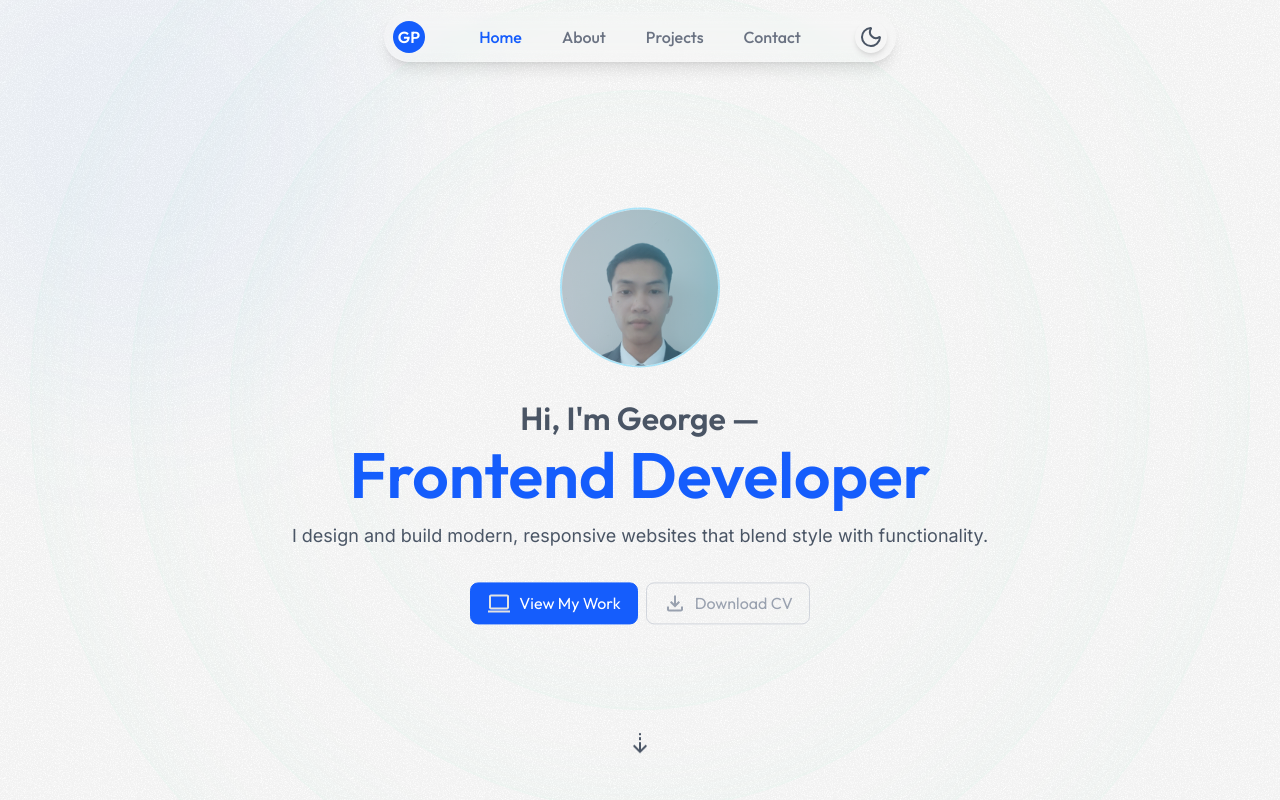
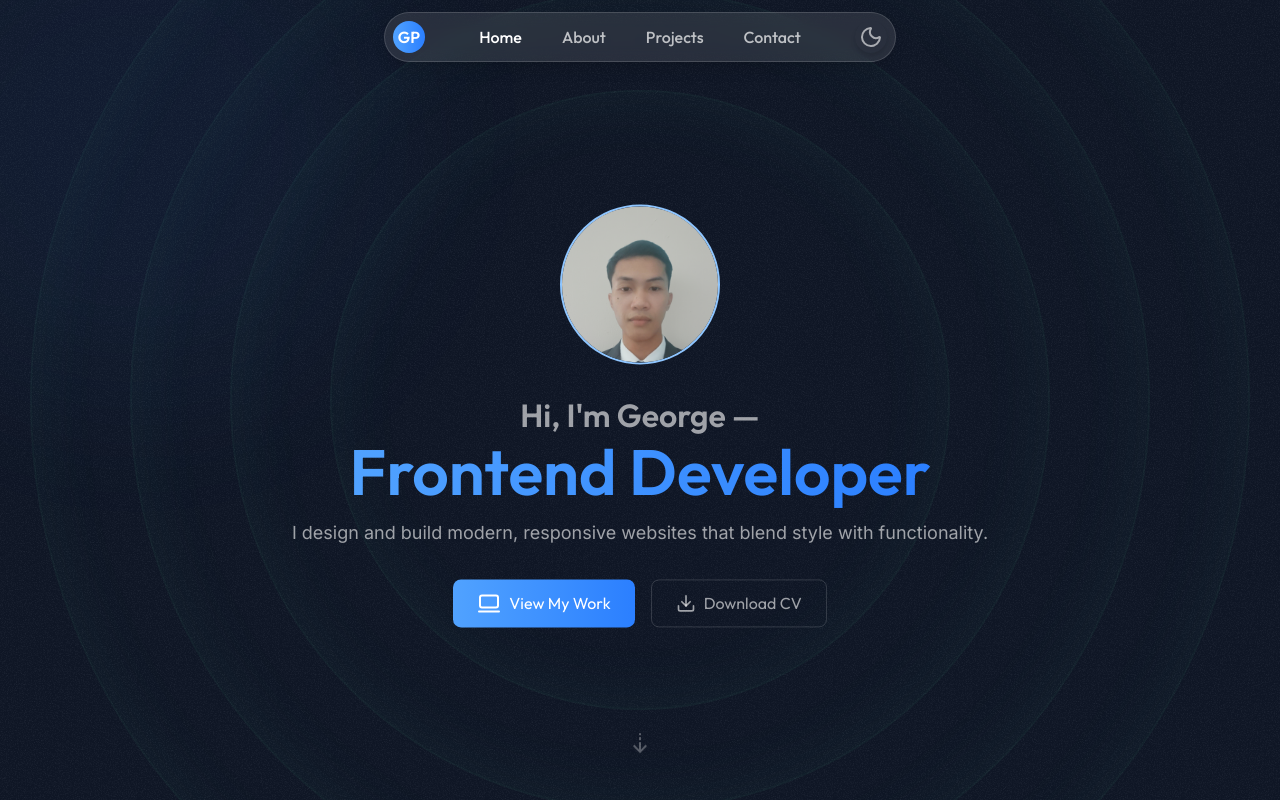
Before and after one commit to lendelpe/v2.lendelpe, a React (Vite) app: page / in a window 1280 px wide. Built offline with nearby package versions, Linux system fonts and the light colour scheme.

Commit message:
adding lucide icons

```diff
--- a/index.html
+++ b/index.html
@@ -37,7 +37,7 @@
 
     <title>v2.lendelpe</title>
   </head>
-  <body>
+  <body class="bg-gray-900 text-white/60 antialiased">
     <div id="root"></div>
     <script type="module" src="/src/main.jsx"></script>
   </body>
--- a/src/components/Hero.jsx
+++ b/src/components/Hero.jsx
@@ -1,10 +1,11 @@
 import heroProfile from "../assets/images/hero-profile.jpg";
 import grainImage from "../assets/images/grain.jpg";
+import { ArrowDown, Download, LaptopMinimal } from "lucide-react";
 
 export default function Hero() {
   return (
     <>
-      <section className="section relative z-0 h-svh overflow-clip">
+      <section className="section relative z-0 h-svh overflow-clip bg-gray-900">
         {/* blue gradient circle */}
         <div className="absolute -top-28 -left-28 -z-10 h-[250px] w-[250px] sm:h-[500px] sm:w-[500px]  rounded-full bg-gradient-to-tr from-blue-400/5 to-blue-500/5 blur-[80px]"></div>
 
@@ -23,52 +24,34 @@ export default function Hero() {
 
         <div className="absolute top-1/2 left-1/2 container -translate-x-1/2 -translate-y-1/2 space-y-8 pt-8">
           {/* image */}
-          <div className="size-fluid-hero relative mx-auto overflow-hidden rounded-full border-2 border-sky-400/30">
-            <div className="absolute inset-0 bg-gradient-to-r from-blue-300 to-sky-400 opacity-20"></div>
+          <div className="size-fluid-hero relative mx-auto overflow-hidden rounded-full border-2 border-blue-300">
+
             <img src={heroProfile} alt="" />
           </div>
           {/* content */}
           <div className="text-center">
             <h2 className="text-fluid-subheading">Hi, I&apos;m George —</h2>
-            <h1 className="text-fluid-heading mb-2 text-blue-600">
+            <h1 className="text-fluid-heading mb-2 bg-gradient-to-r from-blue-400 to-blue-500 bg-clip-text text-transparent max-w-max mx-auto">
               Frontend Developer
             </h1>
-            <p className="mx-auto mb-8 max-w-md sm:text-lg md:max-w-full">
+            <p className="mx-auto mb-8 max-w-md sm:text-lg md:max-w-full text-white/60">
               I design and build modern, responsive websites that blend style
               with functionality.
             </p>
             {/* buttons */}
-            <div className="flex flex-col items-center justify-center gap-2 sm:flex-row">
+            <div className="flex flex-col items-center justify-center gap-4 sm:flex-row">
               <a
                 href="#project"
-                className="btn group border border-blue-600 bg-blue-600 text-white transition hover:scale-105 hover:bg-blue-700"
+                className="btn group bg-gradient-to-r from-blue-400 to-blue-500 text-white transition hover:scale-105"
               >
-                <svg
-                  xmlns="http://www.w3.org/2000/svg"
-                  height="24px"
-                  viewBox="0 -960 960 960"
-                  width="24px"
-                  fill="#e3e3e3"
-                  className="inline-block group-hover:rotate-12"
-                >
-                  <path d="M40-120v-80h880v80H40Zm120-120q-33 0-56.5-23.5T80-320v-440q0-33 23.5-56.5T160-840h640q33 0 56.5 23.5T880-760v440q0 33-23.5 56.5T800-240H160Zm0-80h640v-440H160v440Zm0 0v-440 440Z" />
-                </svg>
+               <LaptopMinimal className="group-hover:rotate-12" />
                 View My Work
               </a>
               <a
                 href="#"
-                className="btn group border border-gray-300 text-gray-400 hover:bg-gray-200"
+                className="btn group border border-white/15 transition text-white/60"
               >
-                <svg
-                  xmlns="http://www.w3.org/2000/svg"
-                  height="24px"
-                  viewBox="0 -960 960 960"
-                  width="24px"
-                  fill="#e3e3e3"
-                  className="inline-block fill-gray-400 transition group-hover:translate-y-1"
-                >
-                  <path d="M480-320 280-520l56-58 104 104v-326h80v326l104-104 56 58-200 200ZM240-160q-33 0-56.5-23.5T160-240v-120h80v120h480v-120h80v120q0 33-23.5 56.5T720-160H240Z" />
-                </svg>
+                <Download size={20} className="group-hover:scale-110" />
                 Download CV
               </a>
             </div>
@@ -79,8 +62,8 @@ export default function Hero() {
           height="24px"
           viewBox="0 -960 960 960"
           width="24px"
-          fill="#e3e3e3"
-          className="absolute bottom-8 left-1/2 size-6 -translate-x-1/2 -translate-y-1/2 animate-bounce fill-gray-600"
+          fill="#fff"
+          className="absolute bottom-8 left-1/2 size-6 -translate-x-1/2 -translate-y-1/2 animate-bounce fill-white/30"
         >
           <path d="M480-80 200-360l56-57 184 184v-287h80v287l184-183 56 56L480-80Zm-40-520v-120h80v120h-80Zm0-200v-80h80v80h-80Z" />
         </svg>
--- a/src/components/Navbar.jsx
+++ b/src/components/Navbar.jsx
@@ -1,4 +1,4 @@
-import { Moon, Sun } from "lucide-react";
+import { Menu, Moon, Sun, X } from "lucide-react";
 import { useEffect, useState } from "react";
 import GrainImage from "../assets/images/grain.jpg";
 
@@ -68,7 +68,7 @@ export default function Navbar() {
           {/* logo */}
           <a
             href="#home"
-            className="order-1 mr-auto grid size-8 place-items-center rounded-full bg-blue-600 font-semibold text-white md:mr-0"
+            className="order-1 mr-auto grid size-8 place-items-center rounded-full bg-gradient-to-r from-blue-400 to-blue-500 font-semibold text-white md:mr-0"
           >
             GP
           </a>
@@ -78,27 +78,10 @@ export default function Navbar() {
             onClick={() => setIsMenuOpen((isMenuOpen) => !isMenuOpen)}
           >
             {isMenuOpen ? (
-              <svg
-                xmlns="http://www.w3.org/2000/svg"
-                height="24px"
-                viewBox="0 -960 960 960"
-                width="32px"
-                fill="#e3e3e3"
-                className="fill-gray-600"
-              >
-                <path d="m256-200-56-56 224-224-224-224 56-56 224 224 224-224 56 56-224 224 224 224-56 56-224-224-224 224Z" />
-              </svg>
+              <X />
+
             ) : (
-              <svg
-                xmlns="http://www.w3.org/2000/svg"
-                height="32px"
-                viewBox="0 -960 960 960"
-                width="32px"
-                fill="#e3e3e3"
-                className="fill-gray-600"
-              >
-                <path d="M120-240v-80h720v80H120Zm0-200v-80h720v80H120Zm0-200v-80h720v80H120Z" />
-              </svg>
+              <Menu />
             )}
           </button>
 
@@ -108,7 +91,7 @@ export default function Navbar() {
               <a
                 key={index}
                 href={link.href}
-                className={`font-medium ${activeLink === link.href ? "text-blue-600" : "text-gray-500 hover:text-blue-600"}`}
+                className={`font-medium ${activeLink === link.href ? "text-white" : "text-white/70 hover:text-white"}`}
               >
                 {link.label}
               </a>
--- a/src/index.css
+++ b/src/index.css
@@ -7,26 +7,21 @@
   --text-fluid-heading: clamp(2.2rem, 4vw + 1rem, 4rem);
   --text-fluid-subheading: clamp(1.4rem, 2vw + 1rem, 2rem);
   --spacing-fluid-hero: clamp(9rem, 25vw + 1rem, 10rem);
+
+  /* colors */
+  --color-clr-bg: #fff;
+  --color-clr-text: #393938;
+  --color-clr-heading: #393938;
+  --color-clr-primary: #0850fd;
+  --color-test: #ff0000;
 }
 
-:root {
-  /* Light theme (default) */
-  --color-bg: 255 255 255; /* white */
-  --color-fg: 17 24 39; /* slate-900 */
-  --color-surface: 243 244 246; /* slate-100 */
-  --color-muted: 75 85 99; /* gray-600 */
-  --color-accent: 168 85 247; /* purple-500 */
-  --color-ring: 168 85 247; /* purple-500 */
-}
-
-/* Dark theme overrides when `.dark` is present on <html> */
-:root.dark {
-  --color-bg: 55 65 81; /* gray-700 */
-  --color-fg: 255 255 255; /* white */
-  --color-surface: 31 41 55; /* gray-800 */
-  --color-muted: 209 213 219; /* gray-300 */
-  --color-accent: 245 158 11; /* amber-500 */
-  --color-ring: 245 158 11; /* amber-500 */
+.dark {
+  --color-clr-bg: #050624;
+  --color-clr-text: #e5e7eb;
+  --color-clr-heading: #ffffff;
+  --color-clr-primary: #0850fd;
+  --color-test: #00ff00;
 }
 
 @layer base {
@@ -48,7 +43,7 @@
 
 @layer components {
   .btn {
-    @apply flex items-center gap-2 rounded-lg px-4 py-2;
+    @apply flex items-center gap-2 rounded-lg px-6 h-12;
   }
 
   .hero-ring {
```
